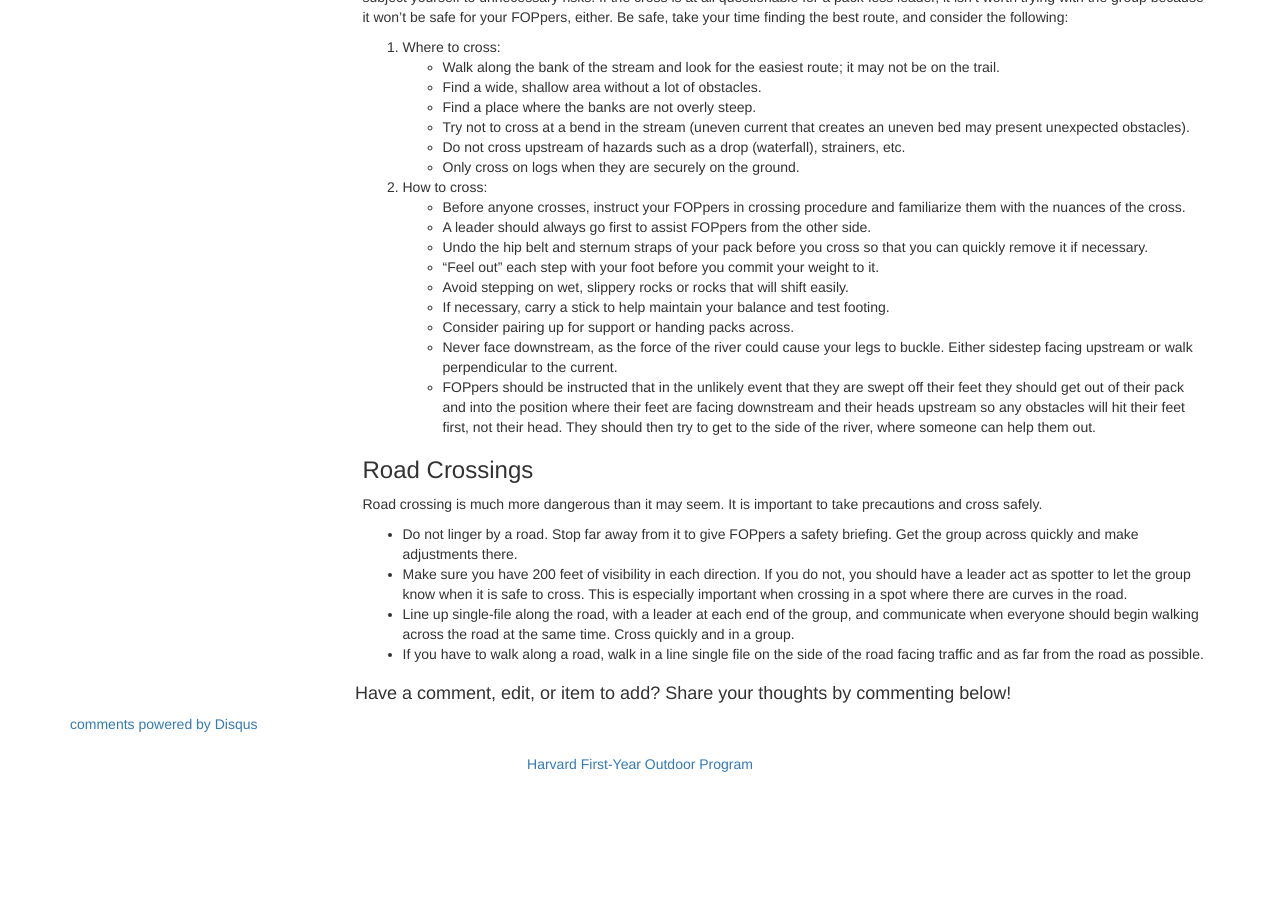
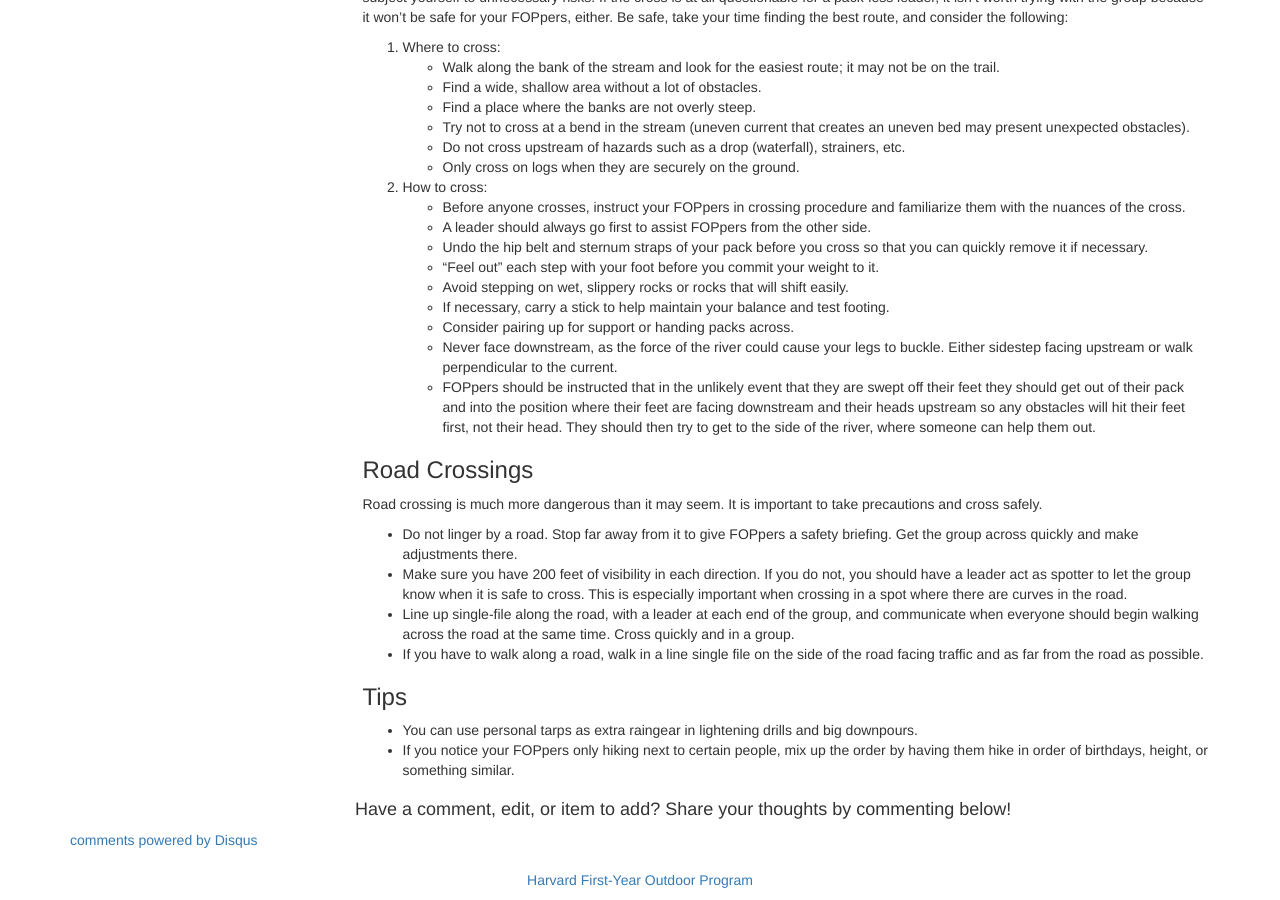
Before and after one commit to neo-project/global-blockchain-compliance-hub, a Jekyll site: the page built from _posts/1111-11-11-on-the-trail.md, in a window 1280 px wide and 900 px high, scrolled down 2951 px. Built offline with Jekyll 4.4.1, drawn with Linux system fonts in a browser that asks for light colours; nearby versions of some CDN libraries; comment, search, counter and statistics services are not loaded; before the commit the page ends 3735 px from its top, so only the background shows below that.

Commit message:
Update 1111-11-11-on-the-trail.md

```diff
--- a/_posts/1111-11-11-on-the-trail.md
+++ b/_posts/1111-11-11-on-the-trail.md
@@ -150,3 +150,7 @@ Road crossing is much more dangerous than it may seem. It is important to take p
 - Make sure you have 200 feet of visibility in each direction. If you do not, you should have a leader act as spotter to let the group know when it is safe to cross. This is especially important when crossing in a spot where there are curves in the road.
 - Line up single-file along the road, with a leader at each end of the group, and communicate when everyone should begin walking across the road at the same time. Cross quickly and in a group.
 - If you have to walk along a road, walk in a line single file on the side of the road facing traffic and as far from the road as possible.
+
+### Tips
+- You can use personal tarps as extra raingear in lightening drills and big downpours.
+- If you notice your FOPpers only hiking next to certain people, mix up the order by having them hike in order of birthdays, height, or something similar.
```
